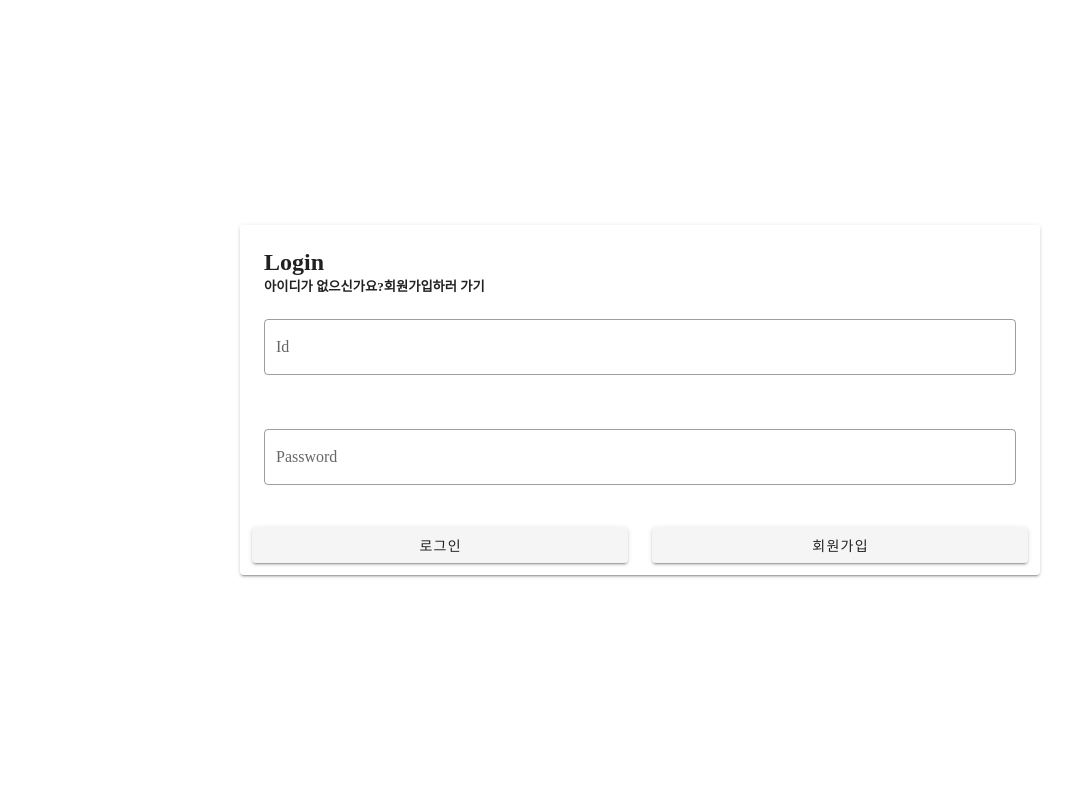
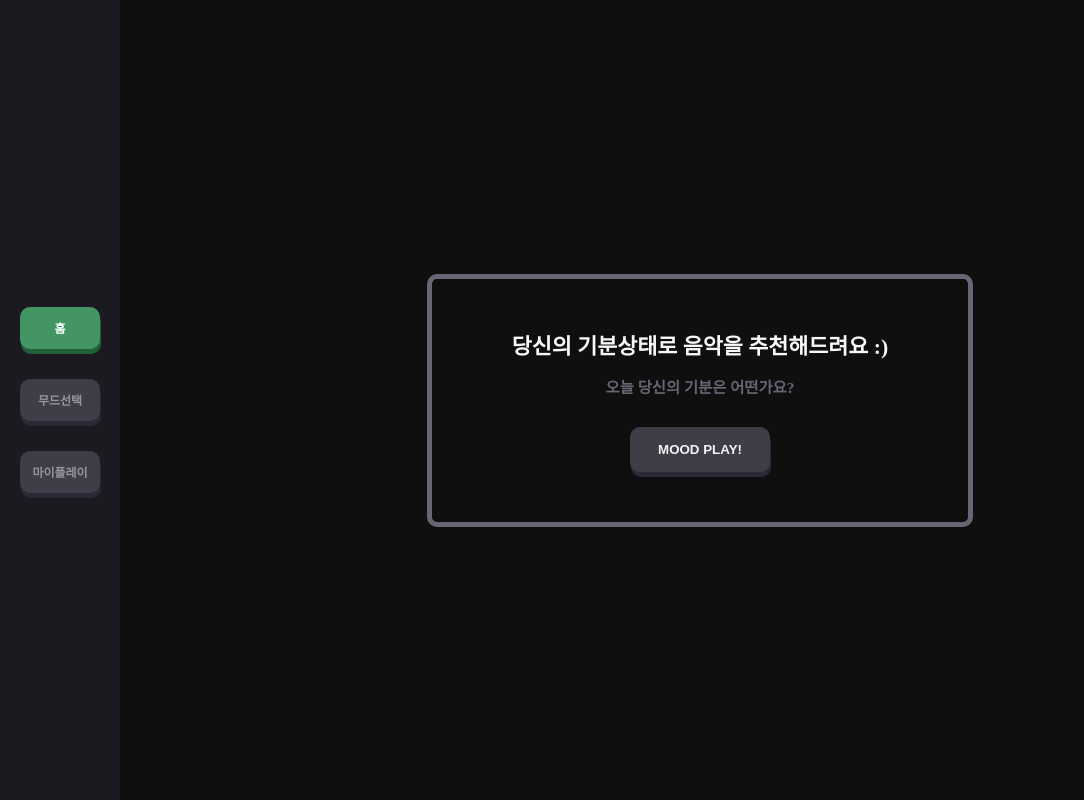
Before and after one commit to rkddbs1031/board, a Vue app: page / in a window 1280 px wide. Before the commit this address led to /auth/login. Shown: the whole page, without its empty margins (0-1084 px from the left). Built offline with nearby package versions, Linux system fonts and the light colour scheme.

Commit message:
Revert "[ING] 작업 세팅"
This reverts commit 8ddf387a740bedac41497c302f89ad1d49ae1607.

```diff
--- a/public/index.html
+++ b/public/index.html
@@ -1,5 +1,5 @@
 <!DOCTYPE html>
-<html lang="en">
+<html lang="">
   <head>
     <meta charset="utf-8">
     <meta http-equiv="X-UA-Compatible" content="IE=edge">
@@ -8,6 +8,8 @@
     <title><%= htmlWebpackPlugin.options.title %></title>
     <style>
       * {
+        padding: 0;
+        margin: 0;
         box-sizing: border-box;
       }
       html,
@@ -17,22 +19,20 @@
 
       a {
         text-decoration: none;
-        color: #222;
       }
+
       ul,
       li {
         list-style: none;
       }
     </style>
-    <link rel="stylesheet" href="https://fonts.googleapis.com/css?family=Roboto:100,300,400,500,700,900">
-    <link rel="stylesheet" href="https://cdn.jsdelivr.net/npm/@mdi/font@latest/css/materialdesignicons.min.css">
   </head>
   <body>
     <noscript>
       <strong>We're sorry but <%= htmlWebpackPlugin.options.title %> doesn't work properly without JavaScript enabled.
           Please enable it to continue.</strong>
     </noscript>
-    <div id="app" class="pa-0">
+    <div id="app">
       <span style="color: #fff; font-size: 16px;">빌드중입니다...</span>
     </div>
     <!-- built files will be auto injected -->
--- a/src/assets/layouts/BlankLayout.vue
+++ /dev/null
@@ -1,5 +0,0 @@
-<template>
-  <div class="wrap">
-    <router-view />
-  </div>
-</template>
--- a/src/assets/layouts/Layout.vue
+++ b/src/assets/layouts/Layout.vue
@@ -1,5 +1,5 @@
 <template>
-  <div class="wrap">
+  <div class="container">
     <Navigation />
     <main>
       <router-view />
@@ -17,14 +17,12 @@ export default {
 };
 </script>
 <style scoped>
-.wrap {
-  width: 100vw !important;
+.container {
+  width: 100vw;
   display: flex;
-  padding: 0 !important;
-  max-width: auto !important;
 }
 main {
   width: calc(100vw - 120px);
-  /* background: rgb(15, 15, 15);; */
+  background: rgb(15, 15, 15);;
 }
 </style>
--- a/src/assets/layouts/nav/navItems.js
+++ b/src/assets/layouts/nav/navItems.js
@@ -3,4 +3,12 @@ export default [
     title: "홈",
     to: "/",
   },
+  {
+    title: "무드선택",
+    to: "/mood",
+  },
+  {
+    title: "마이플레이",
+    to: "/myPlay",
+  },
 ];
--- a/src/components/auth/Login.vue
+++ /dev/null
@@ -1,112 +0,0 @@
-<template>
-  <v-col class="d-flex main" >
-    <v-card width="800">
-      <v-col>
-        <v-col>
-          <h2 class="font-weight-bold"> Login </h2>
-          <h5 class="subtitle-1 d-flex justify-space-between font-weight-normal">
-            <span>아이디가 없으신가요?</span>
-            <span><a href="/auth/register" class>회원가입하러 가기</a> </span>
-          </h5>
-        </v-col>
-        <v-form
-          ref="form"
-          v-model="valid"
-          lazy-validation
-          action="/"
-          class="mt-4"
-        >
-        <v-col class="py-0">
-          <v-text-field
-            v-model="username"
-            :rules="usernameRules"
-            label="Id"
-            required
-            outlined
-          />
-        </v-col>
-        <v-col class="py-0">
-          <v-text-field
-            v-model="password"
-            :rules="passwordRules"
-            label="Password"
-            required
-            outlined
-            :type="show1 ? 'text' : 'password'"
-          />
-        </v-col>
-
-          <v-row>
-            <v-col>
-              <v-btn
-                :disabled="!valid"
-                block
-                class="mr-4"
-                submit
-                @click="boardLogin"
-                >로그인</v-btn
-              >
-            </v-col>
-            <v-col>
-              <v-btn
-                block
-                class="mr-4"
-                @click="boardRegister"
-                >회원가입</v-btn
-              >
-            </v-col>
-          </v-row>
-        </v-form>
-      </v-col>
-    </v-card>
-  </v-col>
-</template>
-
-<script>
-  export default {
-    name: "BoardLogin",
-    data: () => ({
-      valid: true,
-      username: "",
-      usernameRules: [
-        (v) => !!v || "필수 항목입니다.",
-      ],
-      show1: false,
-      password: "",
-      passwordRules: [
-        (v) => !!v || "Password is required",
-      ],
-    }),
-    methods: {
-      boardLogin() {
-        this.$refs.form.validate();
-        if (!this.username) {
-          alert("아이디를 입력해주세요.");
-        } else if (!this.password) {
-          alert("비밀번호를 입력해주세요.");
-        } else {
-          const authData = {
-            username: this.username,
-            password: this.password,
-          };
-          // // 동일한 로직을 vuex action을 통해 구현
-          // this.$store.dispatch("LOGIN", authData);
-        }
-      },
-      boardRegister() {
-        // this.$router.push({ path: "/board/register" });
-      },
-    },
-  };
-  </script>
-  <style scoped>
-    .main {
-      display: flex;
-      align-items: center;
-      justify-content: center;
-      height: 100vh;
-    }
-    .main .v-card {
-      margin: 0 auto !important;
-    }
-  </style>
--- a/src/components/auth/Register.vue
+++ /dev/null
@@ -1,3 +0,0 @@
-<template>
-  <div>Register.vue</div>
-</template>
--- a/src/components/home/Home.vue
+++ b/src/components/home/Home.vue
@@ -1,31 +1,11 @@
 <template>
-  <v-container fluid class="down-top-padding">
-    <v-col>
-      <v-col>
-        <v-row class="justify-space-between align-end">
-          <v-row class="d-flex align-start mb-n4">
-            <v-text-field v-model="search" label="검색"  class="d-inline-block mr-5 pa-0"/>
-            <v-btn
-              color="black"
-              class="font-weight-bold body-1 white--text"
-              @click="writeClick"
-            >
-              글쓰기
-            </v-btn>
-          </v-row>
-        </v-row>
-      </v-col>
-      <v-col class="pa-0 mt-5">
-        <v-data-table
-          :headers="headers"
-          :items="boards"
-          :items-per-page="10"
-          class="elevation-1"
-          @click:row="boardView"
-        ></v-data-table>
-      </v-col>
-    </v-col>
-  </v-container>
+  <section id="section1">
+    <div class="section1">
+      <h3>당신의 기분상태로 음악을 추천해드려요 :)</h3>
+      <span> 오늘 당신의 기분은 어떤가요? </span>
+      <button @click="goMood" class="goMood">MOOD PLAY!</button>
+    </div>
+  </section>
 </template>
 <script>
 export default {
@@ -43,7 +23,7 @@ export default {
 };
 </script>
 <style scoped>
-/* #section1 {
+#section1 {
   width: 100%;
   height: 100vh;
   display: flex;
@@ -86,5 +66,5 @@ span {
   box-shadow: 1px 2px #216039;
   color: #fff;
   transform: translateY(5px);
-} */
+}
 </style>
--- a/src/main.js
+++ b/src/main.js
@@ -2,13 +2,11 @@ import Vue from "vue";
 import App from "./App.vue";
 import router from "./router";
 import store from "./store";
-import vuetify from './plugins/vuetify'
 
 Vue.config.productionTip = false;
 
 new Vue({
   router,
   store,
-  vuetify,
-  render: (h) => h(App)
+  render: (h) => h(App),
 }).$mount("#app");
--- a/src/plugins/vuetify.js
+++ /dev/null
@@ -1,7 +0,0 @@
-import Vue from 'vue';
-import Vuetify from 'vuetify/lib/framework';
-
-Vue.use(Vuetify);
-
-export default new Vuetify({
-});
--- a/src/router/index.js
+++ b/src/router/index.js
@@ -4,13 +4,10 @@ import Router from "vue-router";
 Vue.use(Router);
 
 const Layout = () => import("@/assets/layouts/Layout.vue");
-const BlankLayout = () => import("@/assets/layouts/BlankLayout.vue");
+
 const Home = () => import("@/views/Home.vue");
-// const Mood = () => import("@/components/mood/Mood.vue");
-// const Myplay = () => import("@/components/myplay/Myplay.vue");
-
-const Login = () => import("@/components/auth/Login.vue");
-const register = () => import("@/components/auth/Register.vue");
+const Mood = () => import("@/components/mood/Mood.vue");
+const Myplay = () => import("@/components/myplay/Myplay.vue");
 
 const router = new Router({
   mode: "history",
@@ -18,27 +15,22 @@ const router = new Router({
   routes: [
     {
       path: "/",
-      redirect: "/auth/login",
-      component: BlankLayout,
-      children: [
-        {
-          path: '/auth/login',
-          component: Login,
-        },
-        {
-          path: '/auth/register',
-          component: register,
-        },
-      ],
-    },
-    {
-      path: "/board",
       component: Layout,
       children: [
         {
-          path: "/board",
-          name: "Board",
+          path: "",
+          name: "Home",
           component: Home,
+        },
+        {
+          path: "/mood",
+          name: "Mood",
+          component: Mood,
+        },
+        {
+          path: "/myplay",
+          name: "Myplay",
+          component: Myplay,
         },
       ],
     },
--- a/vue.config.js
+++ /dev/null
@@ -1,5 +0,0 @@
-module.exports = {
-  transpileDependencies: [
-    'vuetify'
-  ]
-}
```
Also changed, not shown: package.json (+2 -7 lines), 1 other file (tests, documents, lock files or other folders).
